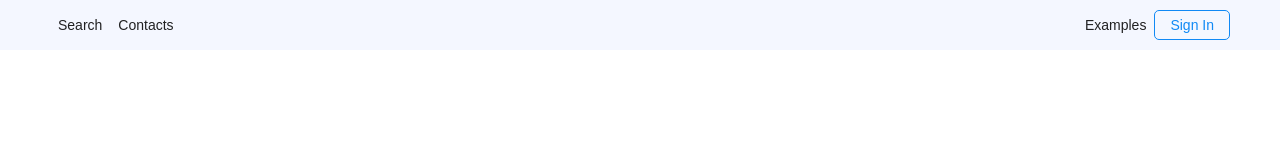
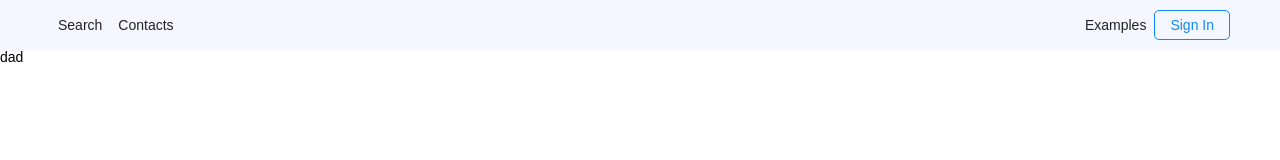
Before and after one commit to goshakri/google-Home-page1, a React (Create React App) app: page /SignIn in a window 1280 px wide. Shown: the top 160 px of the page. Built offline with nearby package versions, Linux system fonts and the light colour scheme.

Commit message:
Update Route

```diff
--- a/src/SignIn.js
+++ b/src/SignIn.js
@@ -3,9 +3,15 @@ import Header from "./components/Header.js";
 
 function SignIn() {
   return (
+  <div className="dawdwad">
+    <Header />
+
     <div>
-    <Header />
+      <h1>dad</h1>
     </div>
+
+  </div>
+
   )
 }
 export default SignIn;
```
